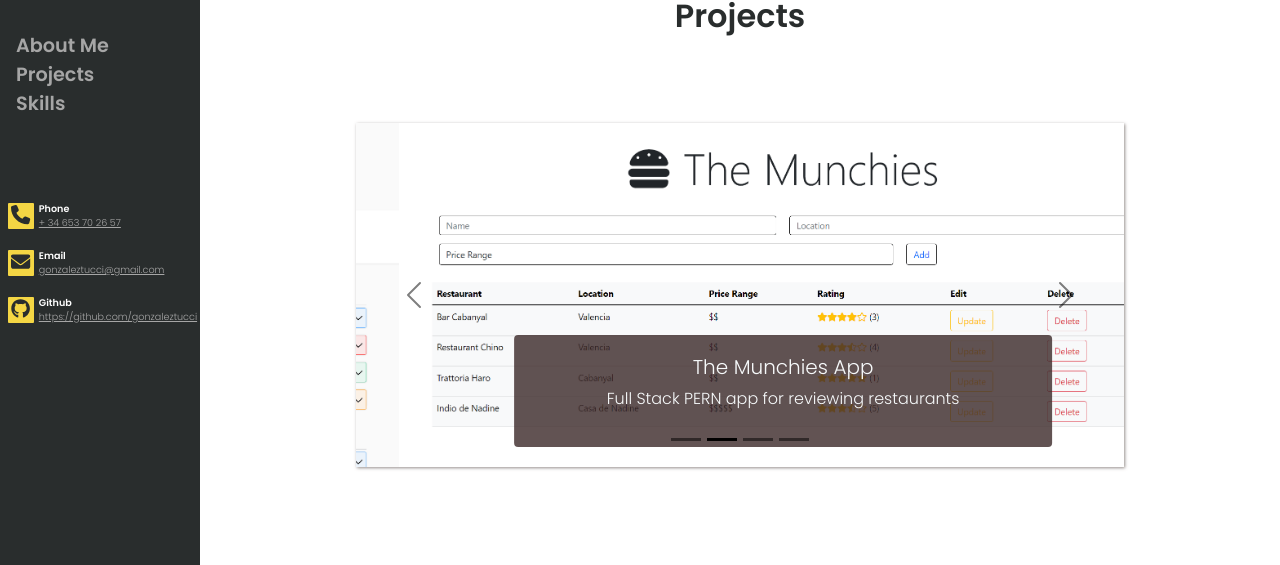
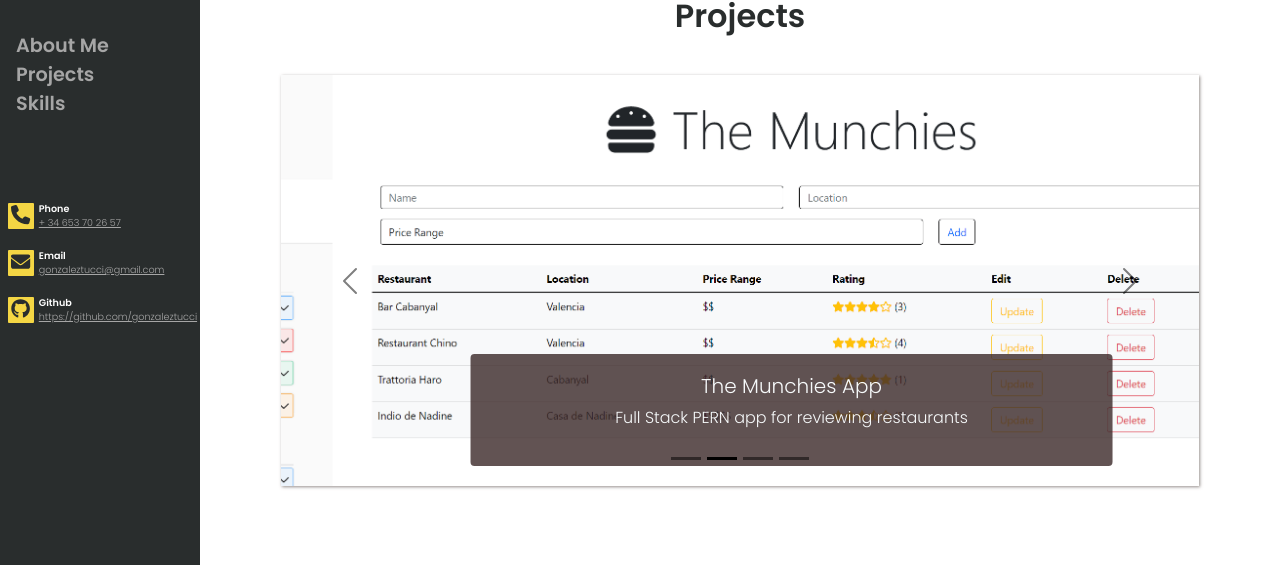
Before and after one commit to gonzaleztucci/new-portfolio-site, a React (Create React App) app: page /projects in a window 1280 px wide. Shown: the part 155-720 px from the top of the page. Built offline with nearby package versions, Linux system fonts and the light colour scheme.

Commit message:
projects width adjusted

```diff
--- a/src/components/Projects.jsx
+++ b/src/components/Projects.jsx
@@ -5,8 +5,11 @@ import styled from 'styled-components'
 const Container = styled.div`
   margin-left: auto;
   margin-right: auto;
-  width: 80%;
-  padding: 3rem;
+  margin-bottom: 3rem;
+  width: 85%;
+  @media (max-width: 1000px){
+    width: 100%;
+  }
 `
 
 const Projects = () => {
```
